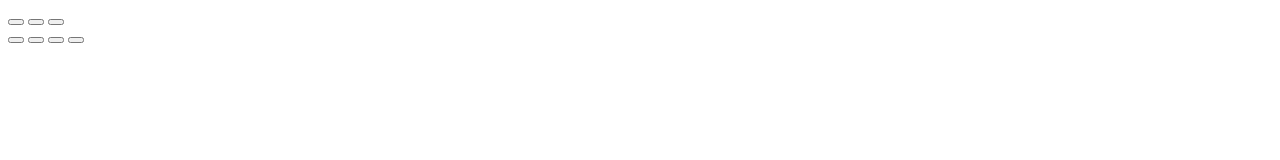
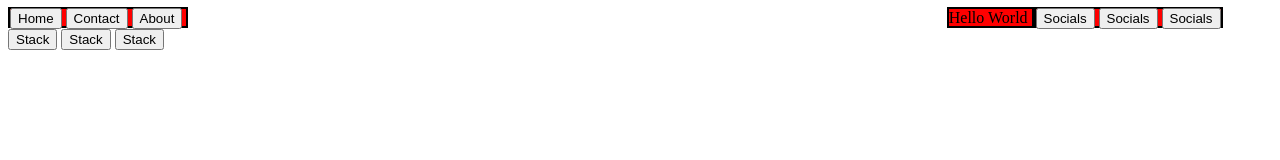
Before and after one commit to mikerjohnson27/Responsive-Web-Template, a plain HTML site: page index.html in a window 1280 px wide. Drawn offline with Linux system fonts and the light colour scheme.

Commit message:
adding colors with blocks for styling.

```diff
--- a/index.html
+++ b/index.html
@@ -13,35 +13,56 @@
         <link rel="stylesheet" href="./alt/alt.html">
         <link rel="stylesheet" href="./alt/alt.html">
     </head>
-    <nav>
+    <nav class="nav">
         <!--Left Buttons-->
+        <div class="nav-block-left">
+            <button class="nav-btn">
+                Home
+            </button>
+            <button class="nav-btn">
+                Contact
+            </button>
+            <button class="nav-btn">
+                About
+            </button>
+        </div>
+        <!--Center of Nav-->
+        <header class="nav-block-center">
+            Hello World
+        </header>
+        <!--Right Buttons-->
+        <div class="nav-block-right">
+            <button class="nav-btn">
+                Socials
+            </button>
+            <button class="nav-btn">
+                Socials
+            </button>
+            <button class="nav-btn">
+                Socials
+            </button>
+        </div>
+    </nav>
+    <nav class="nav-sub">
+        <!--Sub Nav Lower-->
         <button>
-
+            Stack
         </button>
         <button>
-
+            Stack
         </button>
         <button>
-
+            Stack
         </button>
-        <!--Center of Nav-->
+    </nav>
+    <aside>
         <header>
 
         </header>
-        <!--Right Buttons-->
-        <button>
+        <div>
 
-        </button>
-        <button>
-
-        </button>
-        <button>
-
-        </button>
-        <button>
-
-        </button>
-    </nav>
+        </div>
+    </aside>
     <aside>
 
     </aside>
@@ -51,5 +72,4 @@
         </article>
         <script href="./styles/app.js"></script>
     </body>
-
 </html>
--- a/styles/css/styles.css
+++ b/styles/css/styles.css
@@ -0,0 +1,43 @@
+.nav{
+    width: 100%;
+    max-height: 10%;
+    display: block;
+}
+.nav-block{
+    display: block;
+    max-width: 100%;
+    max-height: 150px;
+}
+.nav-block-left{
+    background-color: red;
+    border-color: black;
+    border-style: solid;
+    border-width: 2px;
+    display: inline;
+    width: 19%;
+    height: 150px;
+    margin-right: 60%
+}
+.nav-block-center{
+    background-color: red;
+    border-color: black;
+    border-style: solid;
+    border-width: 2px;
+    display: inline;
+    width: 32%;
+    height: 150px;
+    justify-content: center;
+}
+.nav-block-right{
+    background-color: red;
+    border-color: black;
+    border-style: solid;
+    border-width: 2px;
+    display: inline;
+    width: 33%;
+    height: 150px;
+    justify-content: end;
+}
+.nav-btn{
+    display: inline-flex;
+}
```
